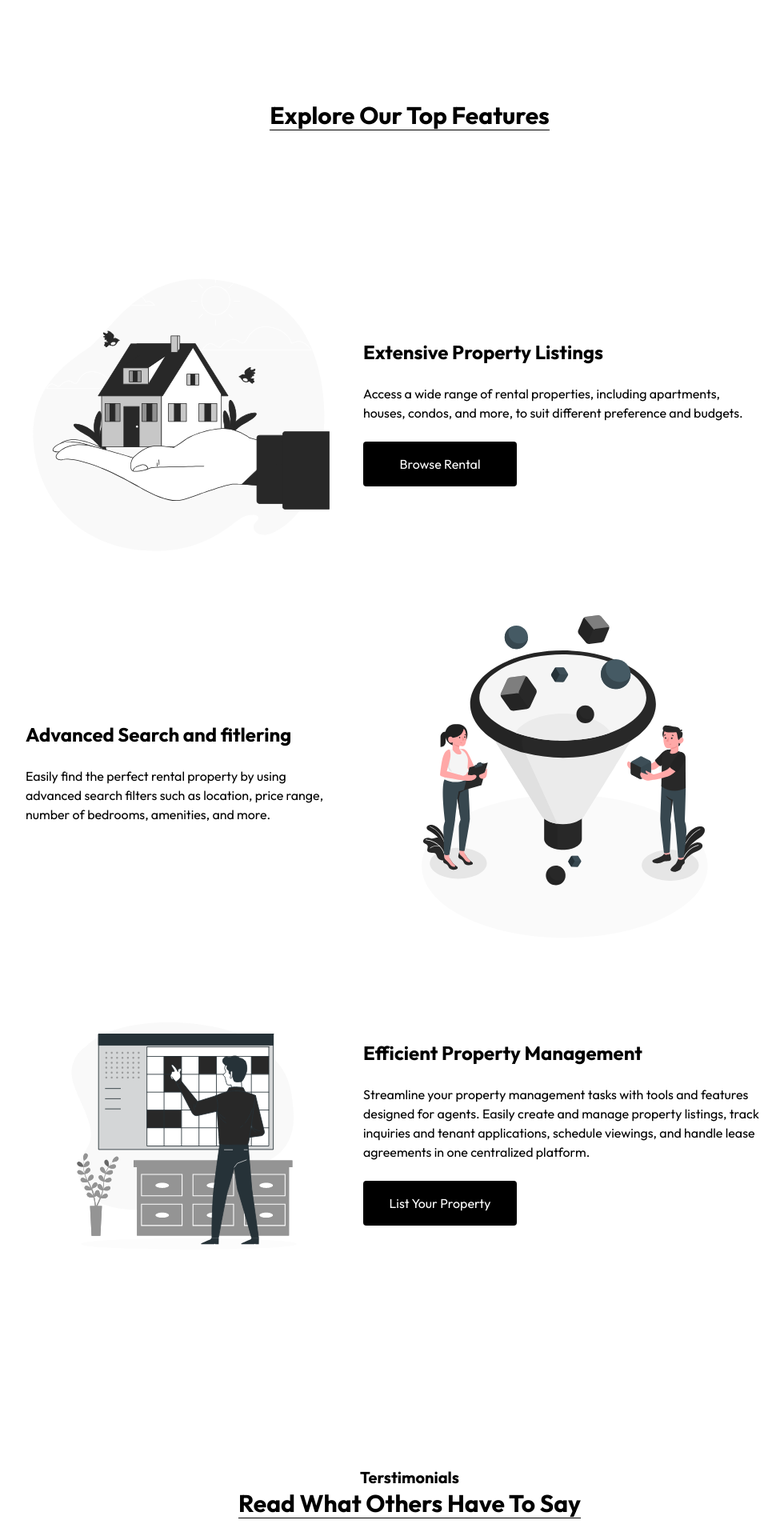
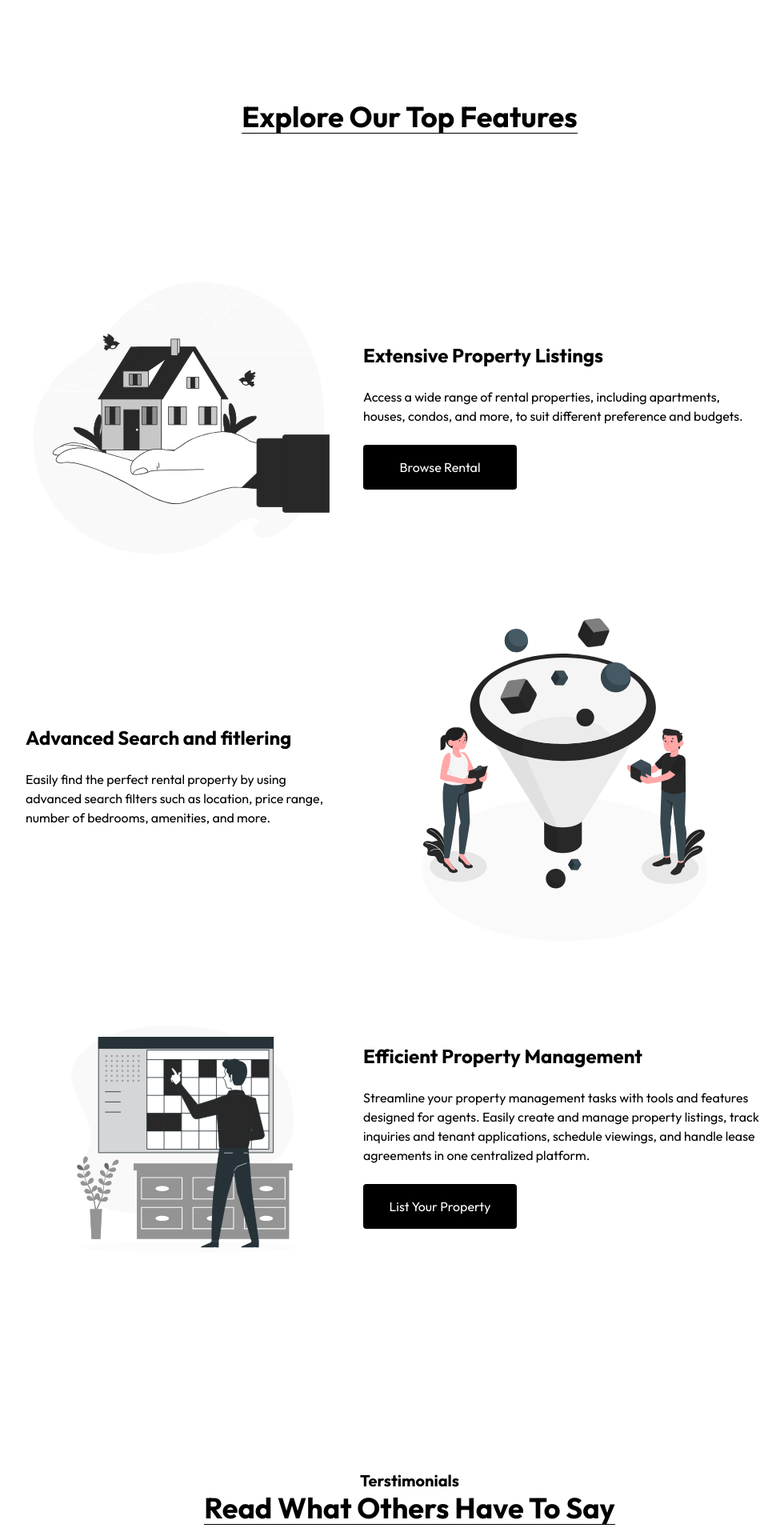
Before and after one commit to mouadhnida/RentFlex, a Next.js app: page / in a window 1280 px wide. Shown: the part 820-2740 px from the top of the page at 80% size, without its empty margins (128-1108 px from the left). Built offline with nearby package versions, Linux system fonts and the light colour scheme.

Commit message:
finish the ctasection

```diff
--- a/app/page.tsx
+++ b/app/page.tsx
@@ -1,3 +1,4 @@
+import CTASection from "@/components/LandingPage/CTASection";
 import FeatureSection from "@/components/LandingPage/FeatureSection";
 import HeroSection from "@/components/LandingPage/HeroSection";
 import Testimonials from "@/components/LandingPage/Testimonials";
@@ -8,6 +9,7 @@ export default function Home() {
       <HeroSection />
       <FeatureSection />
       <Testimonials />
+      <CTASection />
     </div>
   );
 }
--- /dev/null
+++ b/components/LandingPage/CTASection.tsx
@@ -0,0 +1,23 @@
+import React from "react";
+import Button from "@/components/ui/Button";
+
+const CTASection = () => {
+  return (
+    <div className="flex justify-center w-full mt-28">
+      <div className="flex h-80 w-[990px] flex-col items-center gap-6 rounded-lg bg-gradient-to-b from-[rgb(80,80,80)] to-[rgb(235,235,235)] pt-14 dark:from-[rgb(212,212,212)] dark:to-[rgb(20,20,20)]">
+        <p className="text-lg font-semibold text-white dark:text-black">
+          ARE YOU READY ?
+        </p>
+        <h1 className="max-w-[500px] text-center text-4xl font-semibold text-white">
+          Enhance Your Property Search, Join Us Today!
+        </h1>
+        <Button
+          text="GET STARTED"
+          style="w-56 rounded-full max-sm:w-auto h-14 dark:text-black dark:bg-white bg-black text-white dark:bg-opacity-100 dark:hover:bg-opacity-90 bg-opacity-100 hover:bg-opacity-80"
+        />
+      </div>
+    </div>
+  );
+};
+
+export default CTASection;
--- a/components/LandingPage/FeatureSection.tsx
+++ b/components/LandingPage/FeatureSection.tsx
@@ -9,7 +9,7 @@ import Link from "next/link";
 const FeatureSection = () => {
   return (
     <div className="flex flex-col items-center mt-64">
-      <h1 className="text-3xl font-bold border-b border-b-black dark:border-b-white">
+      <h1 className="text-4xl font-bold border-b border-b-black dark:border-b-white">
         Explore Our Top Features
       </h1>
       <div className="grid grid-cols-5 grid-rows-3 mt-32 place-items-center max-md:grid-cols-3 max-md:place-items-start">
--- a/components/LandingPage/Testimonials.tsx
+++ b/components/LandingPage/Testimonials.tsx
@@ -6,7 +6,7 @@ const Testimonials = () => {
   return (
     <div className="flex flex-col items-center w-full mt-48">
       <h3 className="text-xl font-bold">Terstimonials</h3>
-      <h1 className="text-3xl font-bold border-b w-fit border-b-black dark:border-b-white">
+      <h1 className="text-4xl font-bold border-b w-fit border-b-black dark:border-b-white">
         Read What Others Have To Say
       </h1>
       <div className="flex flex-wrap justify-center mt-28 gap-x-4 gap-y-24">
```
